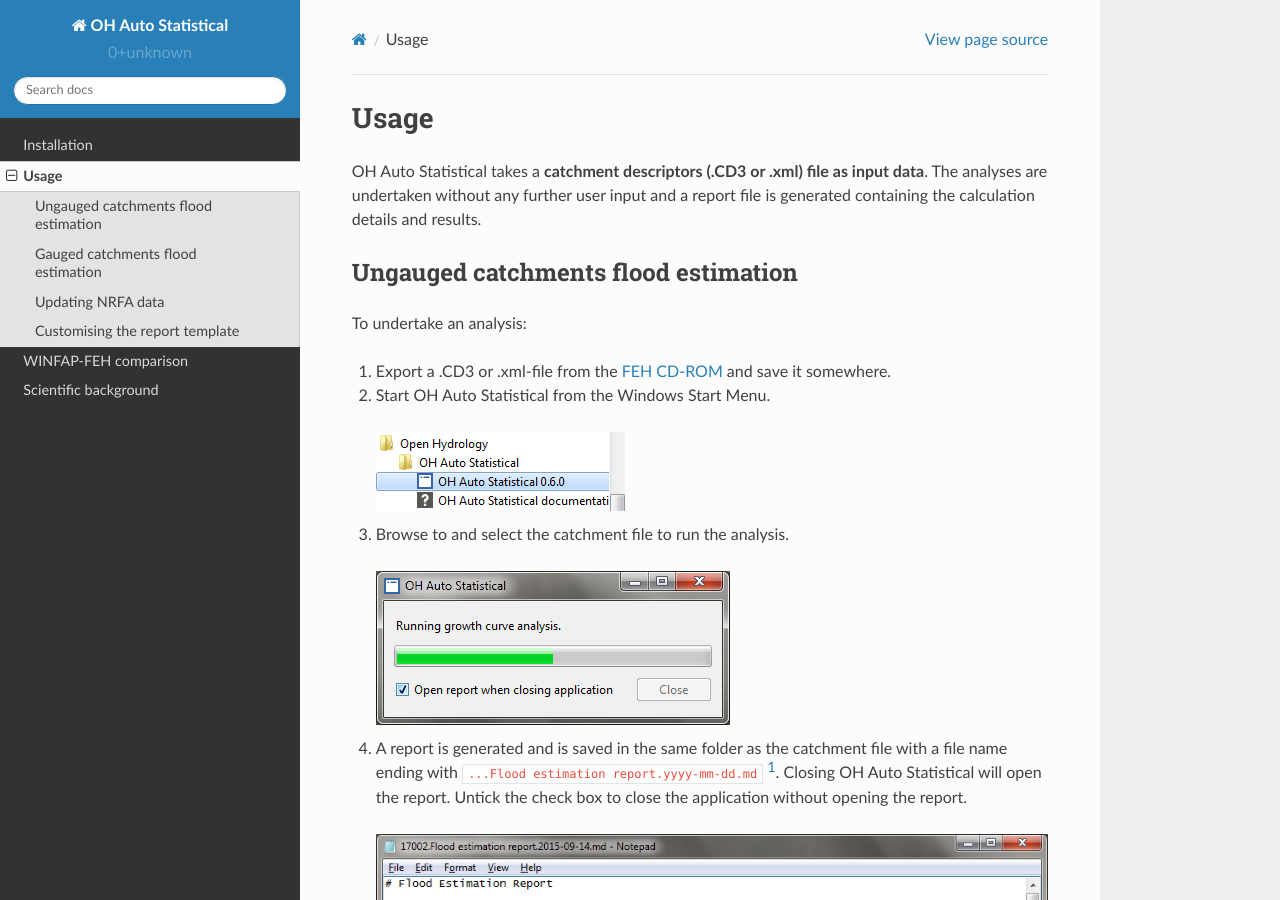
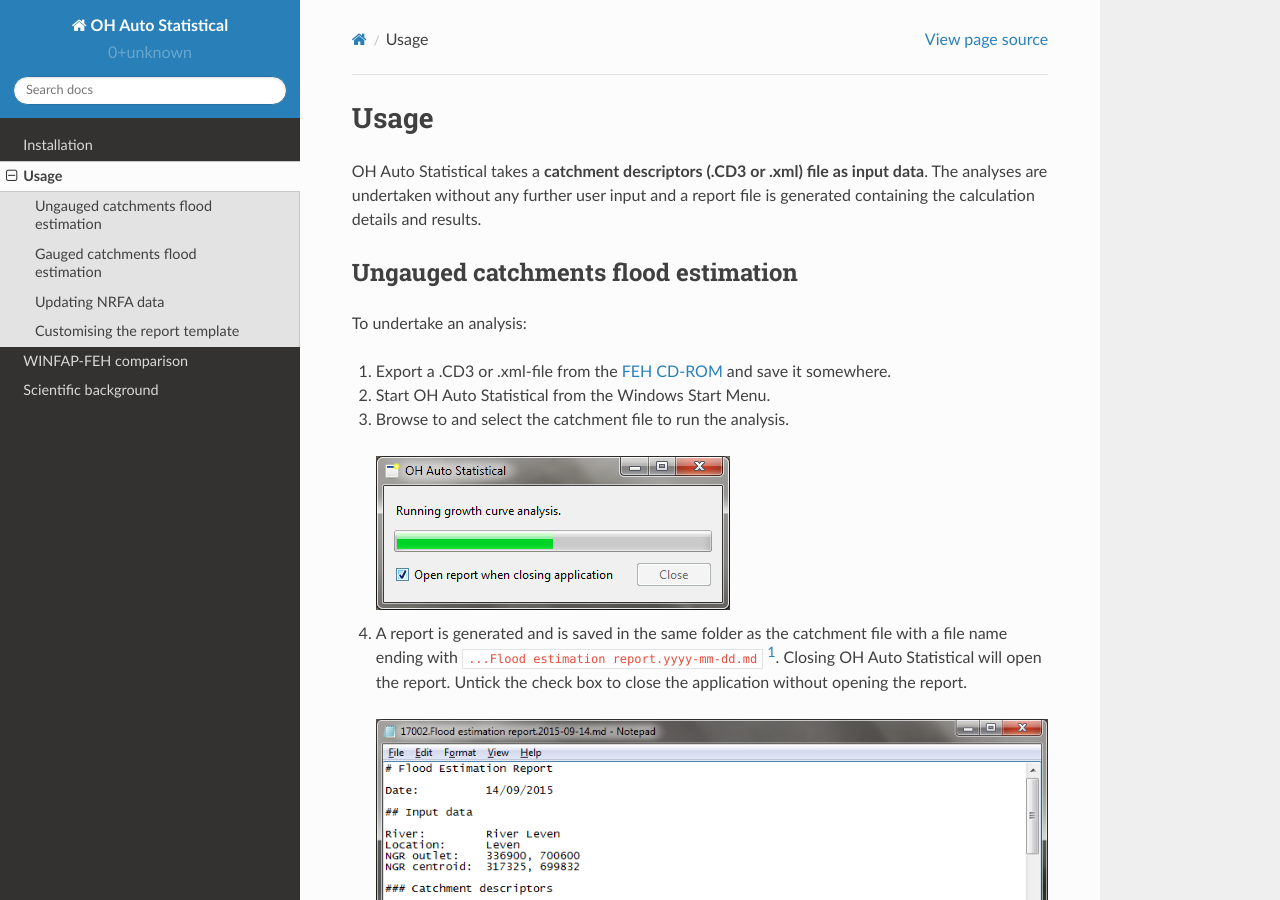
Before and after one commit to OpenHydrology/OH-Auto-Statistical, a Sphinx documentation site: the page built from docs/source/run.rst, in a window 1280 px wide and 900 px high. Built offline with Sphinx 7.4.7 and the Read the Docs theme 2.0.0, drawn with Linux system fonts in a browser that asks for light colours.

Commit message:
doc updates

```diff
--- a/docs/source/run.rst
+++ b/docs/source/run.rst
@@ -14,8 +14,6 @@
    and save it somewhere.
 
 2. Start OH Auto Statistical from the Windows Start Menu.
-
-   .. image:: _static/start-menu.png
 
 3. Browse to and select the catchment file to run the analysis.
 
```
Also changed, not shown: docs/source/_static/run-analysis.png, docs/source/_static/start-menu.png (deleted).
